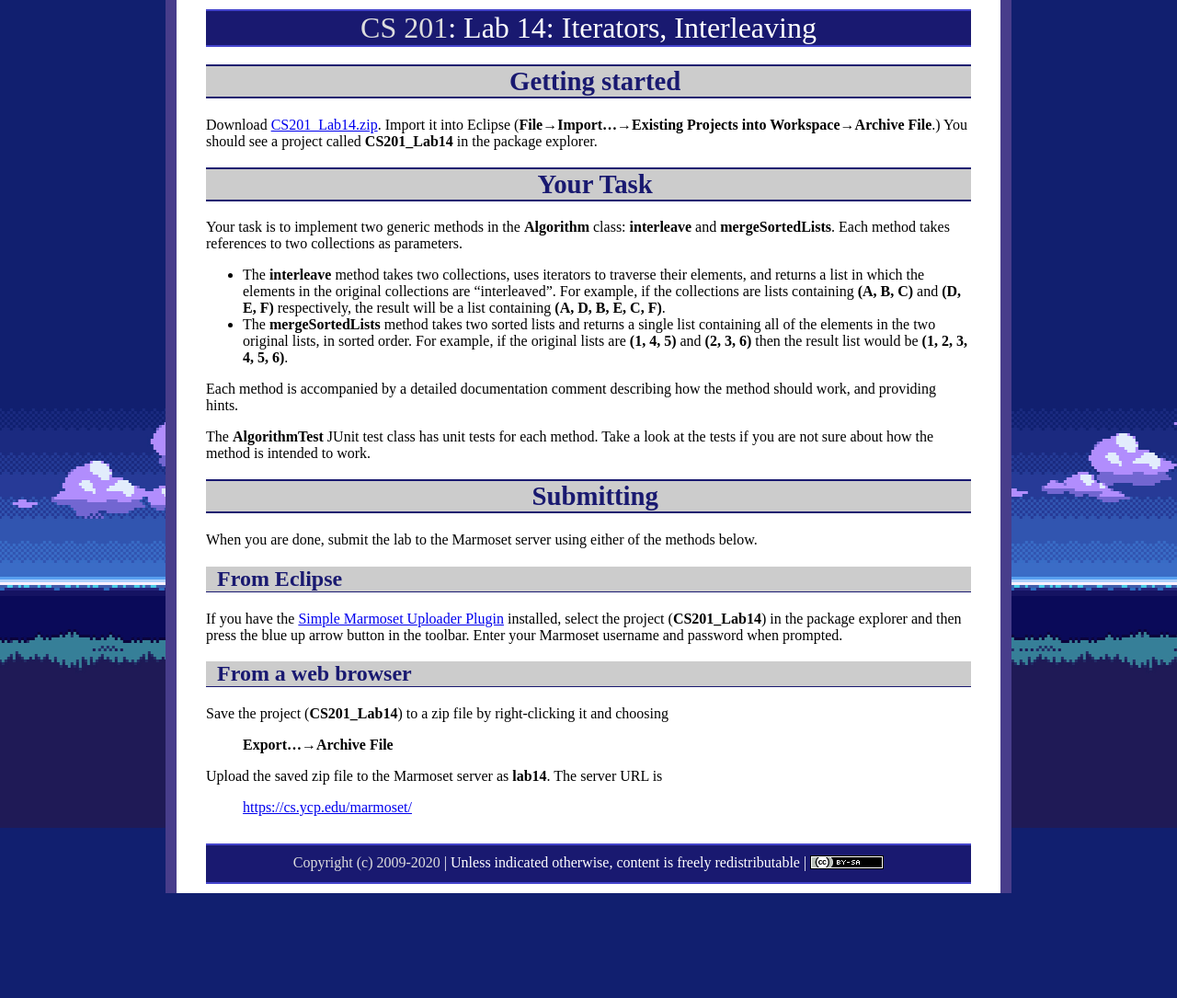
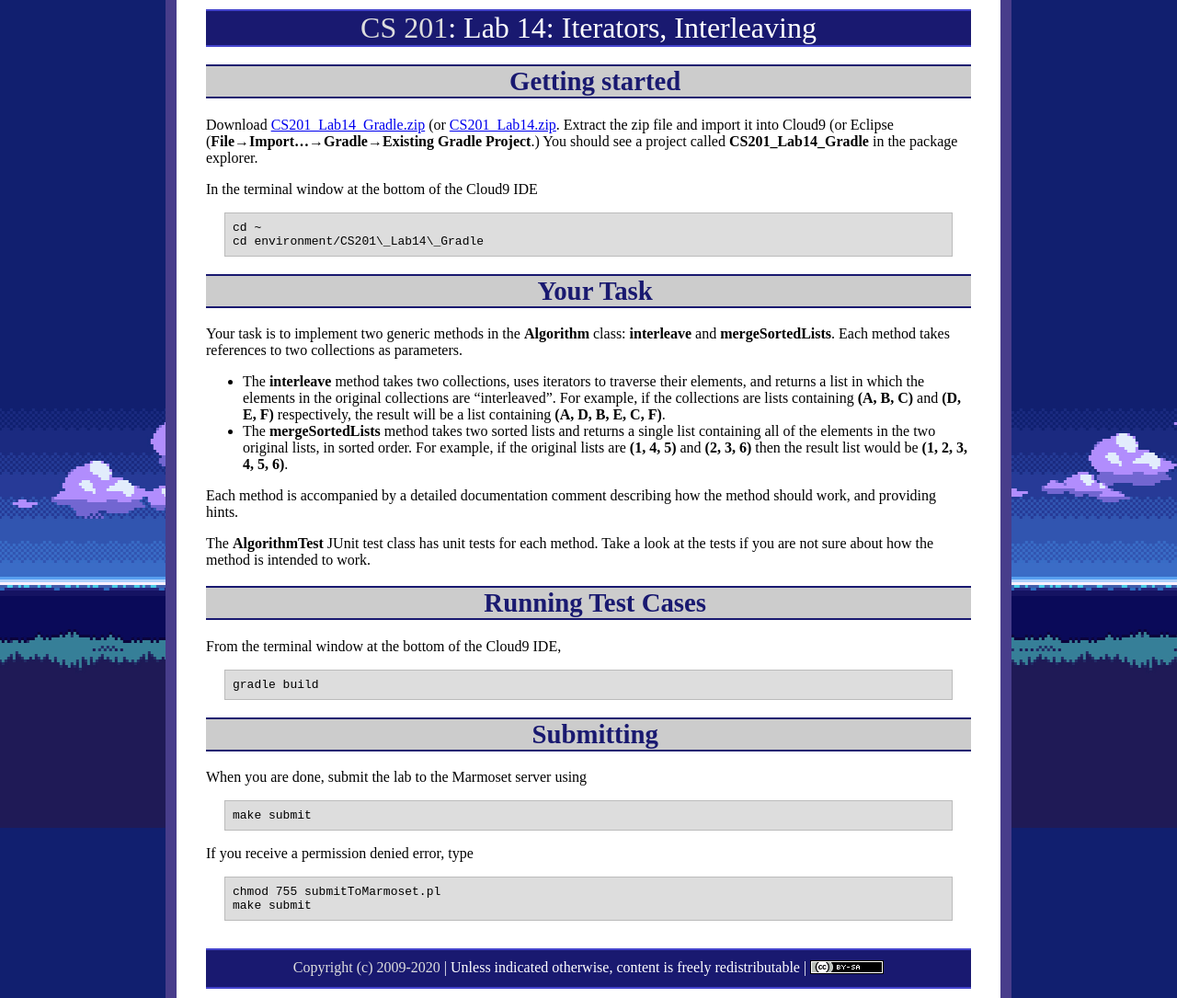
Before and after one commit to ycpcs/cs201-spring2020, a Jekyll site: the page built from labs/lab14.md, in a window 1280 px wide. Shown: the whole page at 92% size. Built offline with Jekyll 4.4.1, drawn with Linux system fonts in a browser that asks for light colours; before the commit the page ends 971 px from its top, so only the background shows below that.

Commit message:
update lab 14 and 15
update lab 14 and 15

```diff
--- a/js/AACONFIG-scheduleInfo.js
+++ b/js/AACONFIG-scheduleInfo.js
@@ -75,12 +75,12 @@ courseInfo.classPeriods = [
 	{
 		topic: new Topic("Lecture 14: Collections, Iterators", "lectures/lecture14.html"),
 		reading: "6.1-6.3",
-		lab: new NumberedLab(14, "Iterators, Interleaving")
+		lab: new NumberedLabGradle(14, "Iterators, Interleaving")
 	},
 	{
 		topic: new Topic("Lecture 15: Generic Algorithms", "lectures/lecture15.html"),
 		reading: "6.4",
-		lab: new NumberedLab(15, "Generic Algorithms")
+		lab: new NumberedLabGradle(15, "Generic Algorithms")
 	},
 	{
 		topic: new Topic("Lecture 16: Lists", "lectures/lecture16.html"),
--- a/labs/lab14.md
+++ b/labs/lab14.md
@@ -6,7 +6,12 @@ title: "Lab 14: Iterators, Interleaving"
 Getting started
 ===============
 
-Download [CS201\_Lab14.zip](CS201_Lab14.zip). Import it into Eclipse (**File&rarr;Import...&rarr;Existing Projects into Workspace&rarr;Archive File**.) You should see a project called **CS201\_Lab14** in the package explorer.
+Download [CS201\_Lab14\_Gradle.zip](gradle_src/CS201_Lab14_Gradle.zip) (or [CS201\_Lab14.zip](CS201_Lab14.zip). Extract the zip file and import it into Cloud9 (or Eclipse (**File&rarr;Import...&rarr;Gradle&rarr;Existing Gradle Project**.) You should see a project called **CS201\_Lab14\_Gradle** in the package explorer.
+
+In the terminal window at the bottom of the Cloud9 IDE
+
+    cd ~
+    cd environment/CS201\_Lab14\_Gradle
 
 Your Task
 =========
@@ -20,11 +25,26 @@ Each method is accompanied by a detailed documentation comment describing how th
 
 The **AlgorithmTest** JUnit test class has unit tests for each method. Take a look at the tests if you are not sure about how the method is intended to work.
 
+Running Test Cases
+==================
+
+From the terminal window at the bottom of the Cloud9 IDE,
+
+    gradle build
+
 Submitting
 ==========
 
-When you are done, submit the lab to the Marmoset server using either of the methods below.
+When you are done, submit the lab to the Marmoset server using
 
+    make submit
+
+If you receive a permission denied error, type
+
+    chmod 755 submitToMarmoset.pl
+    make submit
+
+<!--
 From Eclipse
 ------------
 
@@ -40,3 +60,4 @@ Save the project (**CS201\_Lab14**) to a zip file by right-clicking it and choos
 Upload the saved zip file to the Marmoset server as **lab14**. The server URL is
 
 > <https://cs.ycp.edu/marmoset/>
+-->
```
Also changed, not shown: labs/lab15.md (+30 -0 lines), 3 other files.
